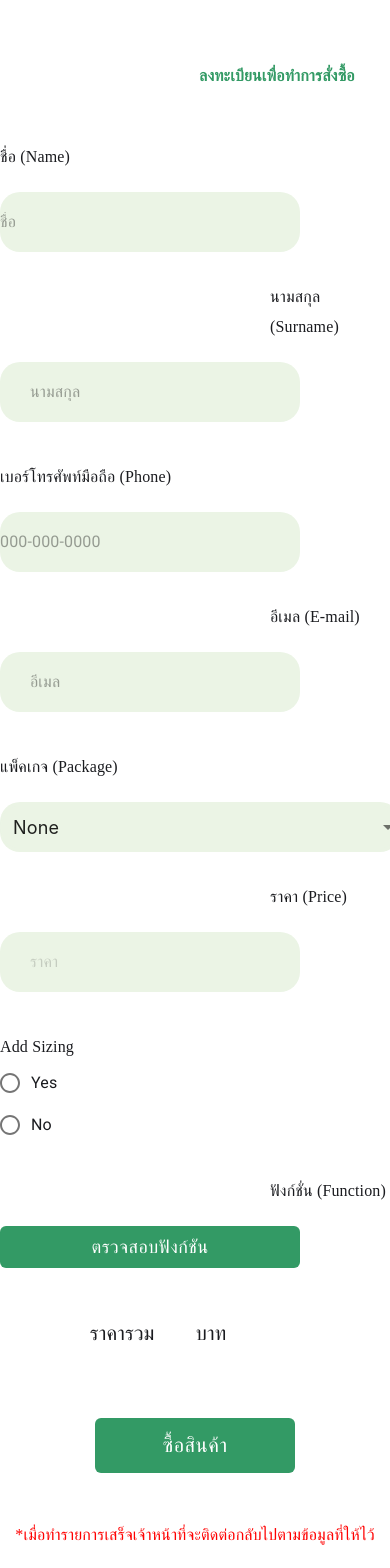
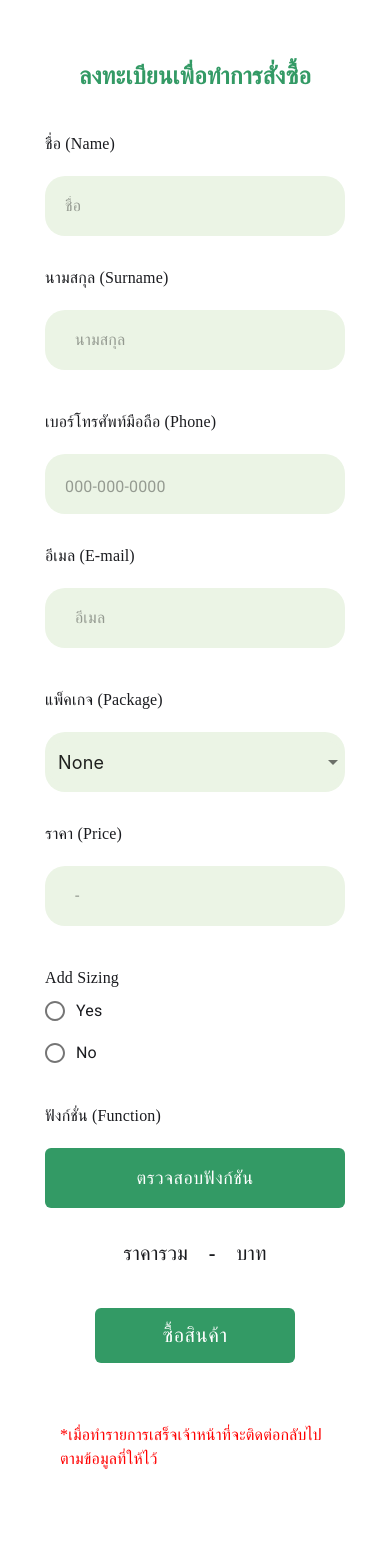
Before and after one commit to DomeNTPS/sale-page, a Next.js app: page /buy in a window 390 px wide. Shown: the top 1568 px of the page. After the commit the page ends 1471 px from the top, so only its background shows below. Built offline with nearby package versions, Linux system fonts and the light colour scheme.

Commit message:
responsive update (home,buy,service)

```diff
--- a/components/DialogBuy.js
+++ b/components/DialogBuy.js
@@ -17,6 +17,7 @@ const useStyles = makeStyles((theme) => ({
     padding: "5px 20px",
     marginLeft: 270,
     width: 400,
+    height: 60,
     marginTop: 20,
     [theme.breakpoints.down("md")]: {
       marginLeft: 0,
--- a/pages/buy.js
+++ b/pages/buy.js
@@ -17,9 +17,26 @@ const useStyles = makeStyles((theme) => ({
     marginTop: theme.spacing(2),
     backgroundColor: "#EBF4E5",
     width: 400,
-    height: 50,
+    height: 60,
     marginTop: 20,
     borderRadius: 20,
+    [theme.breakpoints.down("md")]: {
+      width: 300,
+    },
+  },
+  numberinput: {
+    background: "#EBF4E5",
+    borderRadius: 20,
+    width: 400,
+    marginTop: 20,
+    height: 60,
+    paddingTop: 17,
+    paddingLeft: 30,
+    [theme.breakpoints.down("md")]: {
+      paddingLeft: 0,
+      width: 300,
+      paddingLeft: 20,
+    },
   },
   root: {
     background: "#EBF4E5",
@@ -31,6 +48,7 @@ const useStyles = makeStyles((theme) => ({
     [theme.breakpoints.down("md")]: {
       paddingLeft: 0,
       width: 300,
+      paddingLeft: 20,
     },
   },
   inputcolumn2: {
@@ -56,6 +74,13 @@ const useStyles = makeStyles((theme) => ({
     border: "6px",
     fontSize: 18,
     padding: "5px 20px",
+  },
+  radio: {
+    width: 400,
+    [theme.breakpoints.down("md")]: {
+      marginLeft: 0,
+      width: 300,
+    },
   },
 }));
 
@@ -164,7 +189,7 @@ function buy() {
     const [value, setValue] = React.useState("");
 
 
-    let price = ('')
+    let price = ('-')
 
     const handleChange = (event) => {
       setValue(event.target.value);
@@ -226,7 +251,7 @@ function buy() {
             />
           </div>
           <div className="buy-input">
-            <div style={{ marginLeft: 270 }}>นามสกุล (Surname)</div>
+            <div className="buy-column2">นามสกุล (Surname)</div>
             <InputBase
               id="filled-surname"
               placeholder="นามสกุล"
@@ -238,19 +263,19 @@ function buy() {
         <div className="buy-from-sub">
           <div className="buy-input">
             <div>เบอร์โทรศัพท์มือถือ (Phone)</div>
-            <InputBase
+            <TextField
               id="filled-phone"
               placeholder="000-000-0000"
-              variant="filled"
-              className={classes.root}
+              className={classes.numberinput}
               name="phonenumber"
               InputProps={{
                 inputComponent: NumberFormatCustom,
+                disableUnderline: true,
               }}
             />
           </div>
           <div className="buy-input">
-            <div style={{ marginLeft: 270 }}>อีเมล (E-mail)</div>
+            <div className="buy-column2">อีเมล (E-mail)</div>
             <InputBase
               id="filled-email"
               placeholder="อีเมล"
@@ -279,7 +304,7 @@ function buy() {
             </NativeSelect>
           </div>
           <div className="buy-input">
-            <div style={{ marginLeft: 270 }}>ราคา (Price)</div>
+            <div className="buy-column2">ราคา (Price)</div>
             <InputBase
               id="filled-price"
               placeholder="ราคา"
@@ -292,19 +317,20 @@ function buy() {
         </div>
         <div className="buy-from-sub">
           <div className="buy-input">
-            <div style={{ width: 400 }}>Add Sizing</div>
+            <div >Add Sizing</div>
             <RadioGroup
               aria-label="gender"
               name="gender1"
               value={value}
               onChange={handleChange}
+              className={classes.radio}
             >
               <FormControlLabel value="Yes" control={<Radio />} label="Yes" />
               <FormControlLabel value="No" control={<Radio />} label="No" />
             </RadioGroup>
           </div>
           <div className="buy-input">
-            <div style={{ marginLeft: 270 }}>ฟังก์ชั่น (Function)</div>
+            <div className="buy-column2">ฟังก์ชั่น (Function)</div>
             <DialogBuy packagebuy={ppackage.package} value={value} />
           </div>
         </div>
--- a/styles/buyStyle.css
+++ b/styles/buyStyle.css
@@ -2,8 +2,9 @@
     height: 1100px;
 }
 .buy-head {
+    display: flex;
+    justify-content: center;
     margin-top: 60px;
-    margin-left: 42%;
     height: 42px;
 
     font-family: Prompt;
@@ -89,12 +90,16 @@
     color: #FF0000;
 }
 
+.buy-column2 {
+    margin-left: 270px;
+}
+
 @media only screen and (max-width: 600px) {
 
     .buy-container {
         display: flex;
         flex-direction: column;
-        height: 1700px;
+        height: 1200px;
     }
     .buy-head {
         display: flex;
@@ -105,7 +110,7 @@
         font-family: Prompt;
         font-style: normal;
         font-weight: bold;
-        font-size: 16px;
+        font-size: 24px;
         line-height: 32px;
 
         color: #339a65;
@@ -116,12 +121,12 @@
         padding-top: 10px;
         display: flex;
         flex-direction: column;
-
+        margin: 0px auto;
         font-family: Prompt;
         font-style: normal;
         font-weight: normal;
         font-size: 16px;
-        line-height: 30px;
+        line-height: 24px;
 
         color: #1A1B1F;
     }
@@ -130,18 +135,49 @@
         padding-top: 10px;
         display: flex;
         flex-direction: column;
-        /* margin-left: 23%; */
-
+        margin: 0px auto;
         font-family: Prompt;
         font-style: normal;
         font-weight: normal;
         font-size: 16px;
-        line-height: 30px;
+        line-height: 24px;
 
         color: #1A1B1F;
     }
     .buy-input {
         width: auto;
-        margin-top: 30px;
+        margin: 30px auto 0;
+    }
+    .buy-column2 {
+        margin-left: 0px;
+    }
+    .buy-result {
+        display: flex;
+        font-family: Prompt;
+        font-style: normal;
+        font-weight: normal;
+        font-size: 20px;
+        line-height: 30px;
+        margin: 30px auto 0;
+
+        color: #1A1B1F;
+    }
+    .buy-button {
+        display: flex;
+        width: 100%;
+        margin: 30px auto;
+    }
+    .buy-warning {
+        display: flex;
+        justify-content: center;
+        font-family: Prompt;
+        font-style: normal;
+        font-weight: normal;
+        width: 270px;
+        font-size: 16px;
+        line-height: 24px;
+        margin: 30px auto 0;
+
+        color: #FF0000;
     }
 }
--- a/styles/indexStyle.css
+++ b/styles/indexStyle.css
@@ -134,13 +134,13 @@
     .M0-detail {
         display: flex;
         flex-direction: row;
-        margin-top: 70px;
+        margin: 70px auto 0;
         font-style: normal;
         font-weight: normal;
         font-size: 18px;
         line-height: 32px;
-        width: 300px;
-        justify-content: space-around;
+        width: 240px;
+
     }
 
     .M0-detail-time {
--- a/styles/serviceStyle.css
+++ b/styles/serviceStyle.css
@@ -80,7 +80,7 @@
 
 @media only screen and (max-width: 600px) {
     .service-container {
-        height: 1700px;
+        height: 1525px;
         display: flex;
         flex-direction: column;
         justify-content: center;
@@ -90,7 +90,7 @@
         display: flex;
         flex-direction: row;
         height: 42px;
-        /* margin-top: 90px; */
+        margin-top: 0px;
         justify-content: center;
 
         font-family: Prompt;
```
